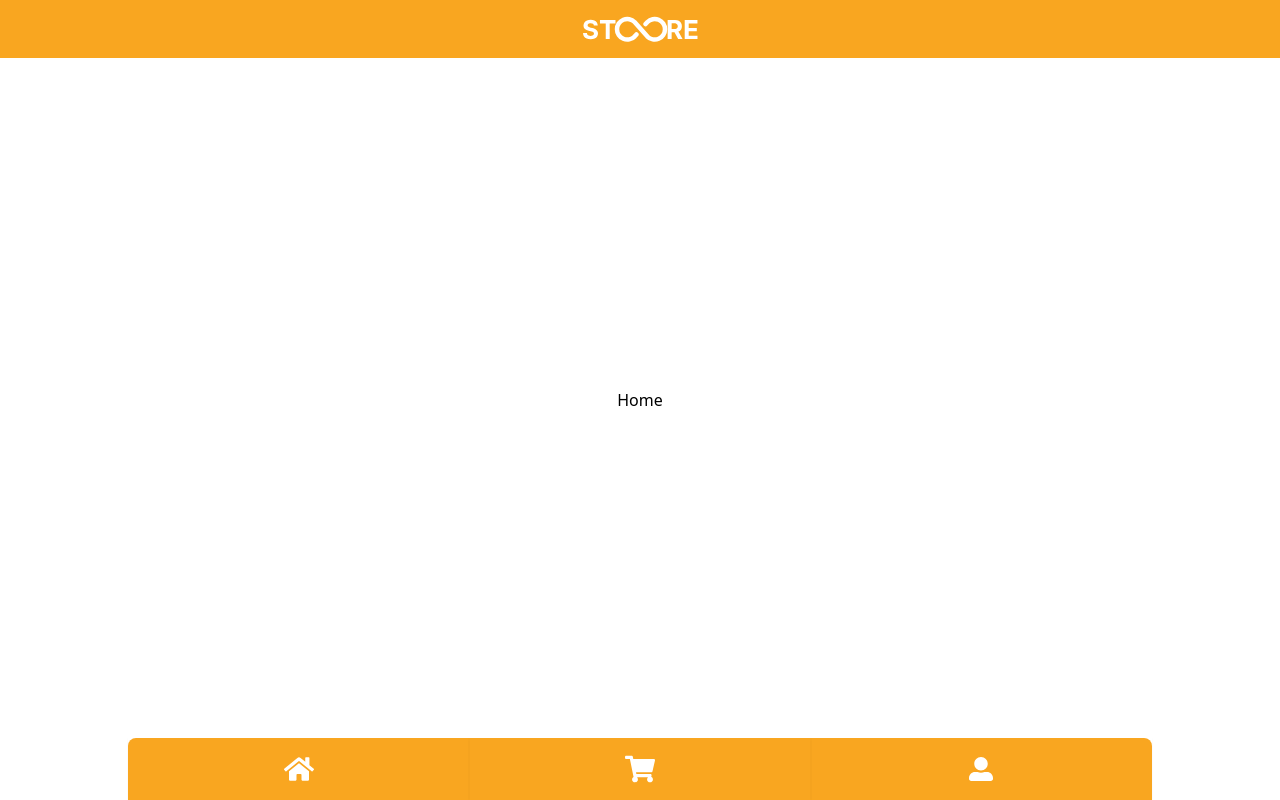
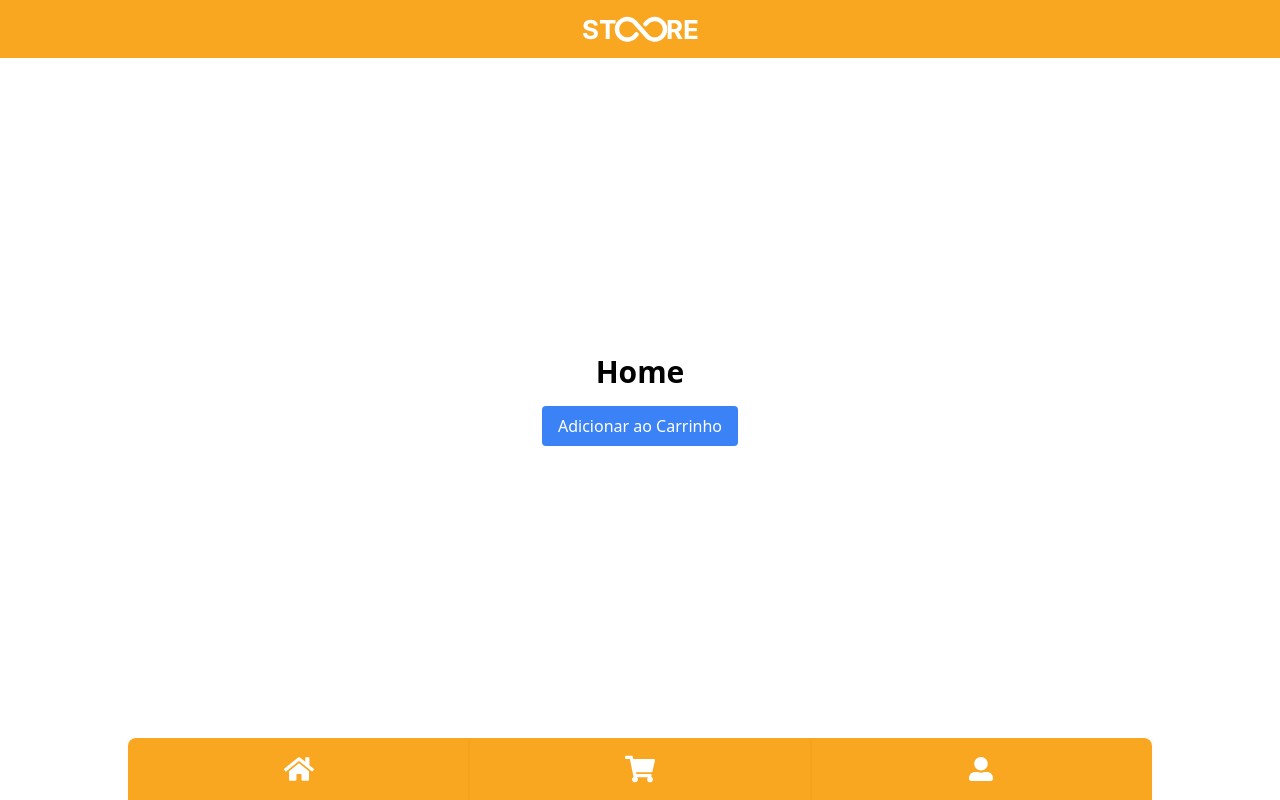
Before and after one commit to webdevmatias/stoore, a React (Vite) app: page / in a window 1280 px wide. Built offline with nearby package versions, Linux system fonts and the light colour scheme.

Commit message:
feat: simulando icone de quantidade no carrinho

```diff
--- a/src/App.jsx
+++ b/src/App.jsx
@@ -9,12 +9,13 @@ import Header from "./componentes/Header";
 function App() {
   // Estado para controlar qual seção está visível
   const [currentSection, setCurrentSection] = useState('home');
+  const [cartItemCount, setCartItemCount] = useState(0); // Estado para a contagem de itens no carrinho
 
   // Função para alterar a seção atual
   const renderSection = () => {
     switch (currentSection) {
       case 'home':
-        return <Home />;
+        return <Home setCartItemCount={setCartItemCount} />; // Passa a função para o componente Home
       case 'perfil':
         return <Perfil />;
       case 'carrinho':
@@ -27,18 +28,23 @@ function App() {
   return (
     <>
       <section className="flex flex-col justify-center items-center">
-        <Header />
+        <Header cartItemCount={cartItemCount} /> {/* Passa a contagem para o Header */}
         {renderSection()} {/* Renderiza a seção atual */}
 
         <nav className="flex flex-row justify-around fixed bottom-0 bg-primary w-4/5 h-auto rounded-t-lg">
           <div className="flex flex-col items-center justify-center shadow-sm w-1/3" onClick={() => setCurrentSection('home')}>
-            <FaHome className="text-white text-3xl md:text-3xl my-4" /> {/* Ícone menor na versão mobile */}
+            <FaHome className="text-white text-3xl md:text-3xl my-4" />
           </div>
-          <div className="flex flex-col items-center justify-center shadow-sm w-1/3" onClick={() => setCurrentSection('carrinho')}>
-            <FaShoppingCart className="text-white text-3xl md:text-3xl my-4" /> {/* Ícone menor na versão mobile */}
+          <div className="flex flex-col items-center justify-center relative shadow-sm w-1/3" onClick={() => setCurrentSection('carrinho')}>
+            {cartItemCount > 0 && ( // Exibe o círculo se houver itens no carrinho
+              <span className="absolute top-1 right-2 bg-red-500 text-white rounded-full w-6 h-6 flex items-center justify-center text-xs">
+                {cartItemCount}
+              </span>
+            )}
+            <FaShoppingCart className="text-white text-3xl md:text-3xl my-4" />
           </div>
           <div className="flex flex-col items-center justify-center shadow-sm w-1/3" onClick={() => setCurrentSection('perfil')}>
-            <FaUserAlt className="text-white text-2xl md:text-2xl my-4" /> {/* Ícone menor na versão mobile */}
+            <FaUserAlt className="text-white text-2xl md:text-2xl my-4" />
           </div>
         </nav>
       </section>
--- a/src/pages/Home.jsx
+++ b/src/pages/Home.jsx
@@ -1,11 +1,21 @@
 import { FaHome, FaShoppingCart, FaUserAlt } from "react-icons/fa";
 import "../App.css";
 
-function Home() {
+function Home({ setCartItemCount }) {
+  const handleAddToCart = () => {
+    setCartItemCount(prevCount => prevCount + 1); // Incrementa o contador
+  };
+
   return (
     <>
       <section className="flex flex-col justify-center items-center w-screen h-screen">
-        <h1>Home</h1>
+        <h1 className="text-3xl font-bold">Home</h1>
+        <button
+          onClick={handleAddToCart}
+          className="mt-4 bg-blue-500 text-white px-4 py-2 rounded"
+        >
+          Adicionar ao Carrinho
+        </button>
       </section>
     </>
   );
```
